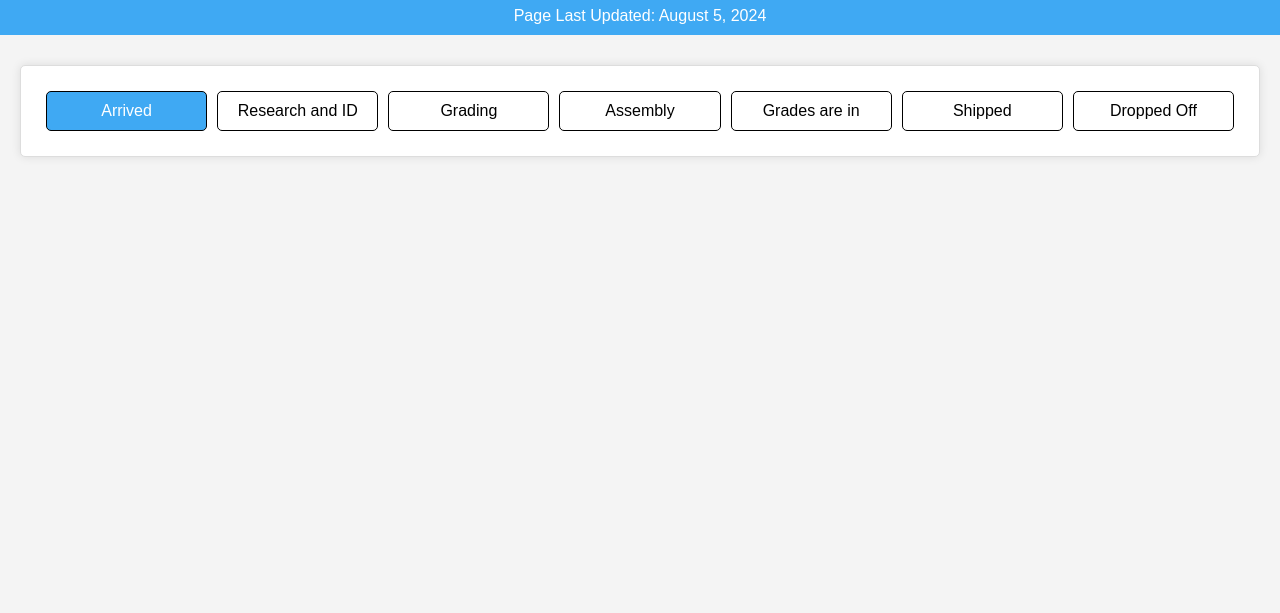
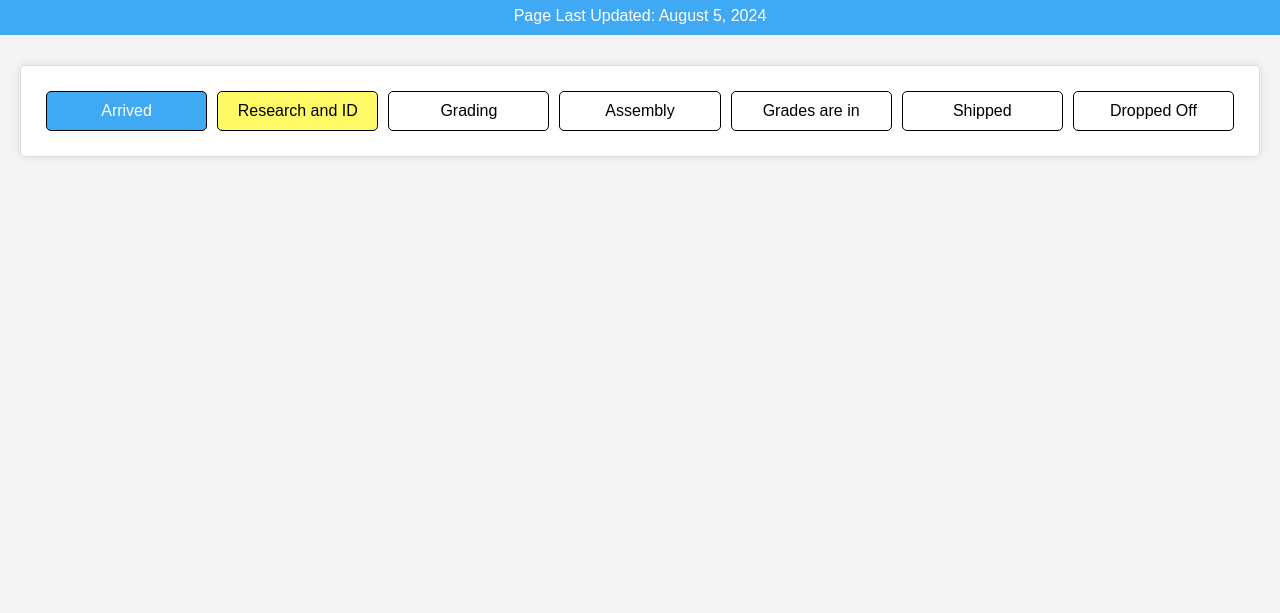
Before and after one commit to drazzilb1424/drazzilb1424.github.io, a plain HTML site: page orders/972.html in a window 1280 px wide. Shown: the part 187-800 px from the top of the page. Drawn offline with Linux system fonts and the light colour scheme.

Commit message:
Update 972.html

```diff
--- a/orders/972.html
+++ b/orders/972.html
@@ -100,7 +100,7 @@
         <div class="status-section">
             <div class="status-table">
                 <div class="status complete">Arrived</div>
-                <div class="status uncomplete">Research and ID</div>
+                <div class="status inprogress">Research and ID</div>
                 <div class="status uncomplete">Grading</div>
                 <div class="status uncomplete">Assembly</div>
                 <div class="status uncomplete">Grades are in</div>
```
